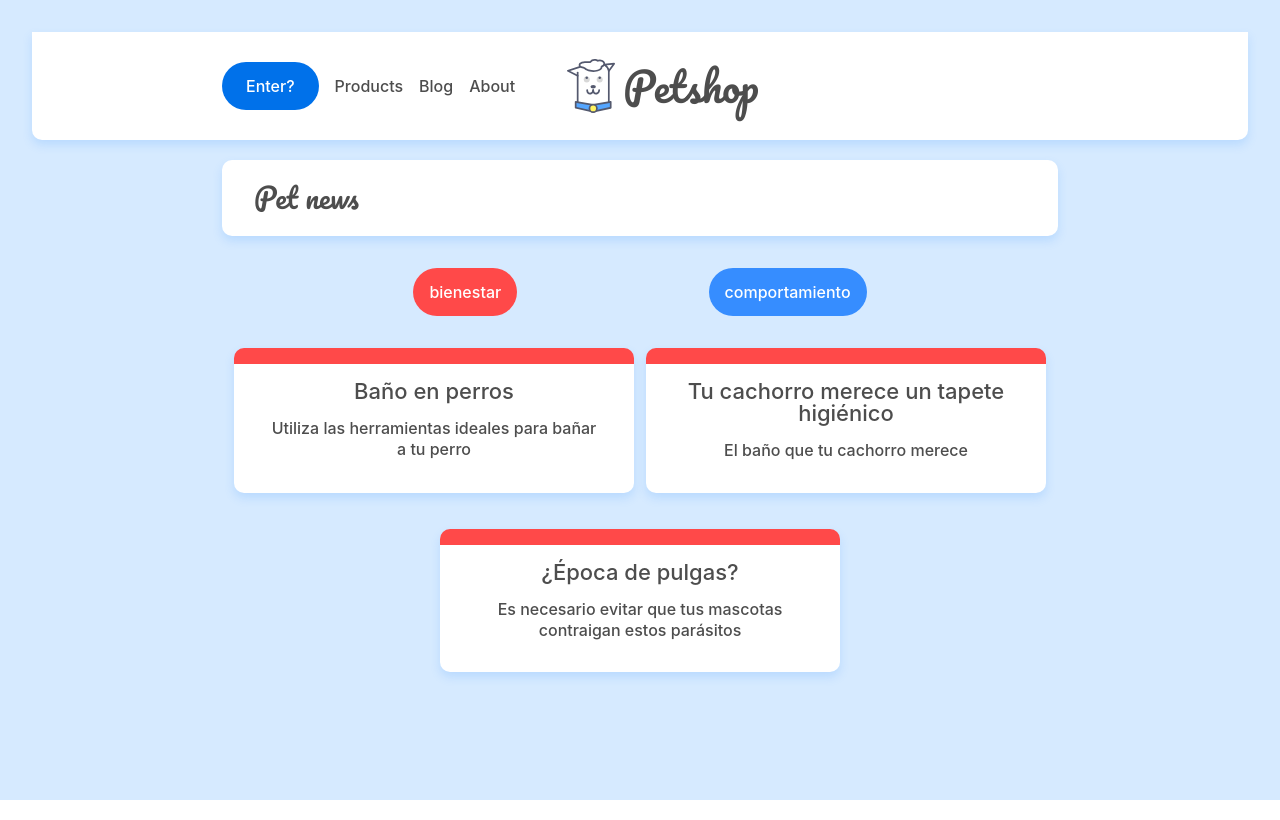
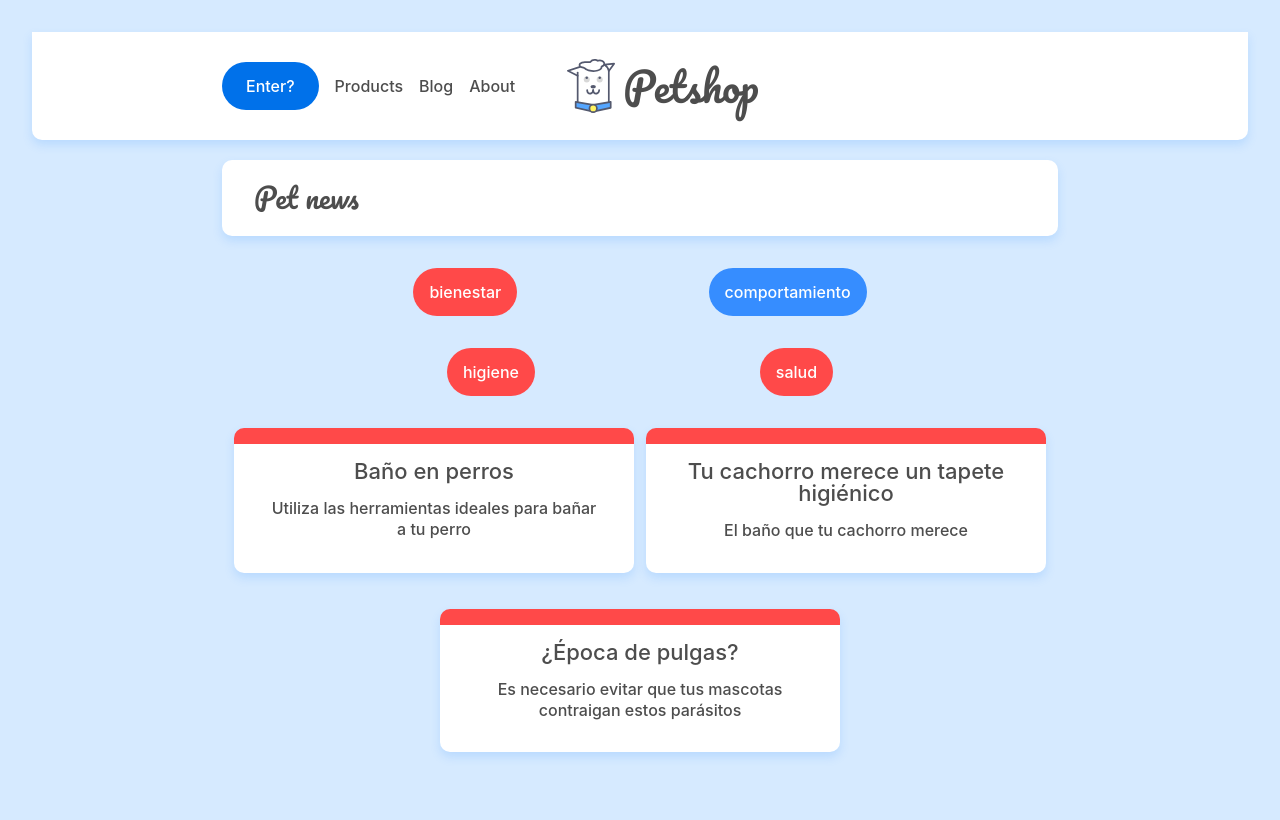
Before and after one commit to AbrahamOliden/react-router, a React (Vite) app: page /categoria/bienestar in a window 1280 px wide. Built offline with nearby package versions, Linux system fonts and the light colour scheme; data requests are answered from the project's data file.

Commit message:
fixed duplication bug (it was the mf key)

```diff
--- a/src/routes/Category.jsx
+++ b/src/routes/Category.jsx
@@ -1,6 +1,6 @@
 import { useState, useEffect } from "react";
 import { search } from "../api/api";
-import { useParams, Route, Routes } from "react-router-dom";
+import { useParams, Route, Routes, Link, useResolvedPath } from "react-router-dom";
 import ListCategories from "../components/ListCategories";
 import ListPosts from "../components/ListPosts";
 import '../assets/css/blog.css';
@@ -8,11 +8,14 @@ import '../assets/css/blog.css';
 function Category() {
     const [subCategories, setSubCategories] = useState([]);
     const { id } = useParams();
+    const url = useResolvedPath("").pathname;
 
     useEffect(() => {
         search(`/categorias?id=${id}`,(response) => {
             setSubCategories(response[0].subcategorias);
+            console.log(subCategories);
         });
+
     }, [id]);
     return (
         <>
@@ -20,10 +23,20 @@ function Category() {
                 <h2 className="title-page">Pet news</h2>
             </div>
             <ListCategories />
+            <ul className="category-list container flex" >
+                {
+                subCategories.map((subcategory, index) => (
+                    <li className={`category-list__category category-list__category--${id}`} key={index} >
+                        <Link to={`${url}/${subcategory}`} >
+                            {subcategory}
+                        </Link></li>
+                ))
+                }
+            </ul>
+
             <Routes >
                 <Route path="/" element={<ListPosts url={`/posts?categoria=${id}`} />} />
             </Routes>
-
         </>
     )
 };
```
